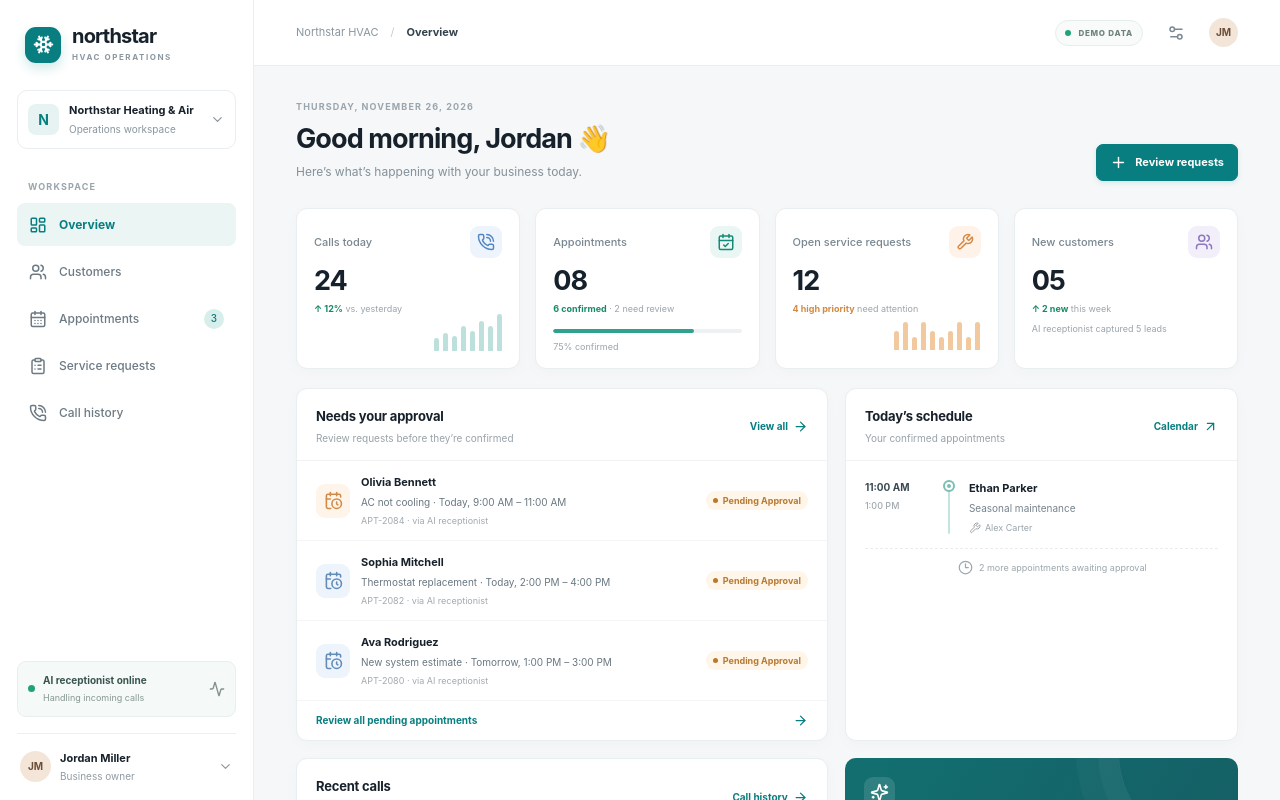
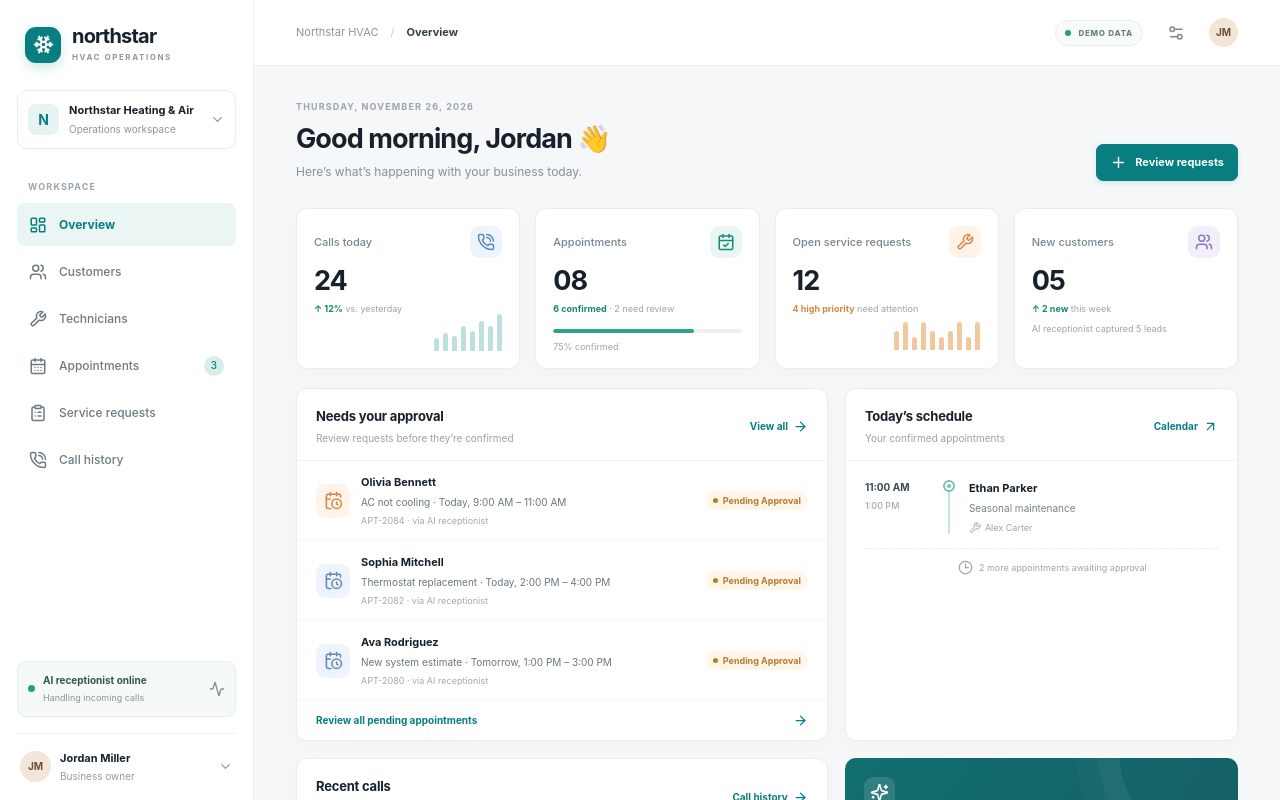
Before and after one commit to mszulfiqar/demo-agent-template, a Next.js app: page / in a window 1280 px wide. Shown: the top 800 px of the page. Built offline with nearby package versions, Linux system fonts and the light colour scheme.

Commit message:
Add technicians to dashboard navigation

```diff
--- a/components/app-shell.tsx
+++ b/components/app-shell.tsx
@@ -8,6 +8,7 @@ import type { ReactNode } from "react";
 const navigation = [
   { label: "Overview", href: "/", icon: LayoutDashboard },
   { label: "Customers", href: "/customers", icon: Users },
+  { label: "Technicians", href: "/technicians", icon: Wrench },
   { label: "Appointments", href: "/appointments", icon: CalendarDays, count: "3" },
   { label: "Service requests", href: "/service-requests", icon: ClipboardList },
   { label: "Call history", href: "/calls", icon: PhoneCall }
```
